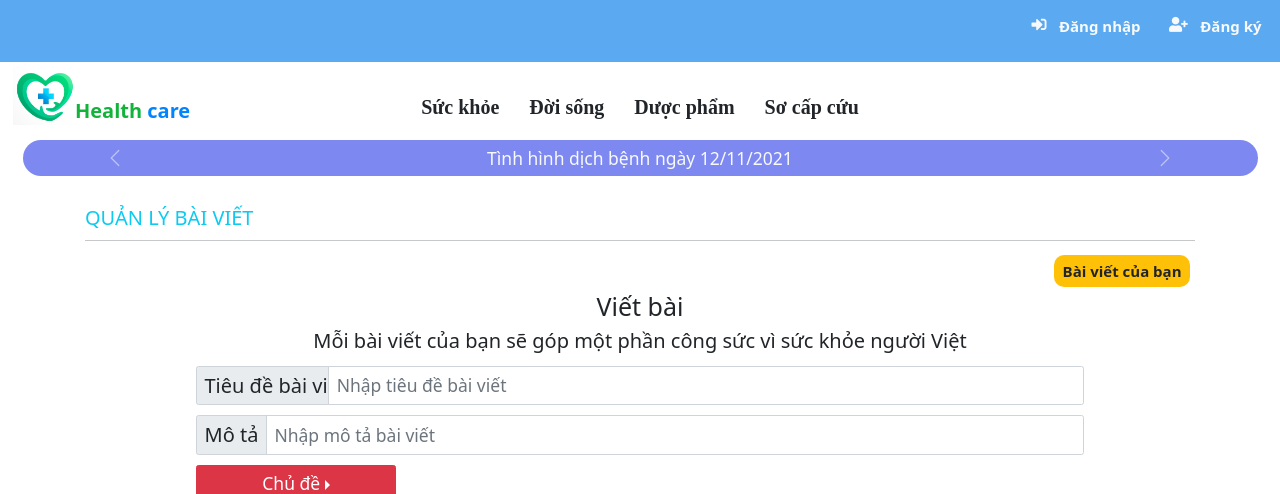
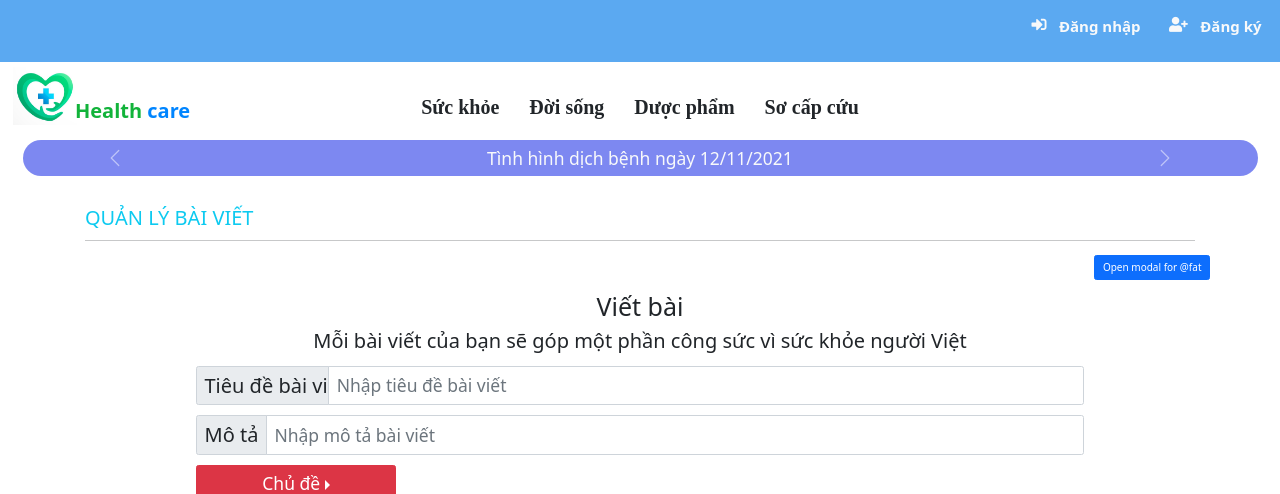
Before and after one commit to hphudev/health-care, a PHP site: page /HealthCare/index.php?page=document in a window 1280 px wide. Shown: the top 494 px of the page. Run offline with PHP 8.4, Linux system fonts and the light colour scheme; the visitor is signed in with stand-in values (Sample User, id 1); some libraries are stand-ins or nearby versions; some web fonts are replaced.

Commit message:
add project

```diff
--- a/controllers/C_MyArticle.php
+++ b/controllers/C_MyArticle.php
@@ -0,0 +1,3 @@
+<?php
+    include_once("./view/my_articles.php");
+?>
--- a/index.php
+++ b/index.php
@@ -204,6 +204,9 @@
                                 break;
                             case 'staff':
                                 include_once './controllers/C_Staff.php';
+                                break;
+                            case 'my-article':
+                                include_once './controllers/C_MyArticle.php';
                                 break;
                             default:
                                 include_once 'view/home.php';
--- a/view/document.php
+++ b/view/document.php
@@ -12,7 +12,7 @@
 <hr style="margin-bottom: 50px;">
 <div class="container d-flex justify-content-center flex-column text-center" style="padding-left: 10%; padding-right: 10%;">
     <div class="" style="display:flex; position: absolute; top: 5%; right:0%; margin-top: 20px;">
-        <button type="button" class="btn bg-warning fs-4" style="margin-right: 20px; min-width: 100px; border-radius: 10px; font-weight: 700">Bài viết của bạn</button>
+        <button type="button" class="btn btn-primary" data-bs-toggle="modal" data-bs-target="#exampleModal" data-bs-whatever="@fat">Open modal for @fat</button>
     </div>
     <h1>Viết bài</h1>
     <p class="fs-2">Mỗi bài viết của bạn sẽ góp một phần công sức vì sức khỏe người Việt</p>
@@ -89,6 +89,32 @@
         <!-- <button type="button" class="btn btn-outline-dark fs-4" style="margin-right: 20px; min-width: 100px; border-radius: 20px; font-weight: 700">Xuất bài</button> -->
         <button id="btnSendArticle" type="button" class="btn btn-outline-success fs-4" style="min-width: 100px; border-radius: 20px; font-weight: 700">Gửi bài</button>
     </div>
+    <div class="modal fade" id="exampleModal" tabindex="-1" aria-labelledby="exampleModalLabel" aria-hidden="true">
+        <div class="modal-dialog modal-dialog-centered modal-lg fs-3">
+            <div class="modal-content">
+                    <div class="modal-header">
+                        <h5 class="modal-title" id="exampleModalLabel">New message</h5>
+                        <button type="button" class="btn-close" data-bs-dismiss="modal" aria-label="Close"></button>
+                    </div>
+                <div class="modal-body">
+                    <form>
+                        <div class="mb-3">
+                        <label for="recipient-name" class="col-form-label">Recipient:</label>
+                        <input type="text" class="form-control" id="recipient-name">
+                        </div>
+                        <div class="mb-3">
+                        <label for="message-text" class="col-form-label">Message:</label>
+                        <textarea class="form-control" id="message-text"></textarea>
+                        </div>
+                    </form>
+                </div>
+                <div class="modal-footer">
+                    <button type="button" class="btn btn-secondary" data-bs-dismiss="modal">Close</button>
+                    <button type="button" class="btn btn-primary">Send message</button>
+                </div>
+            </div>
+        </div>
+    </div>
 </div>
 <script type="text/javascript">
     setTimeout(() => {
```
Also changed, not shown: view/my_articles.php (+29 -0 lines), README.md (added).
